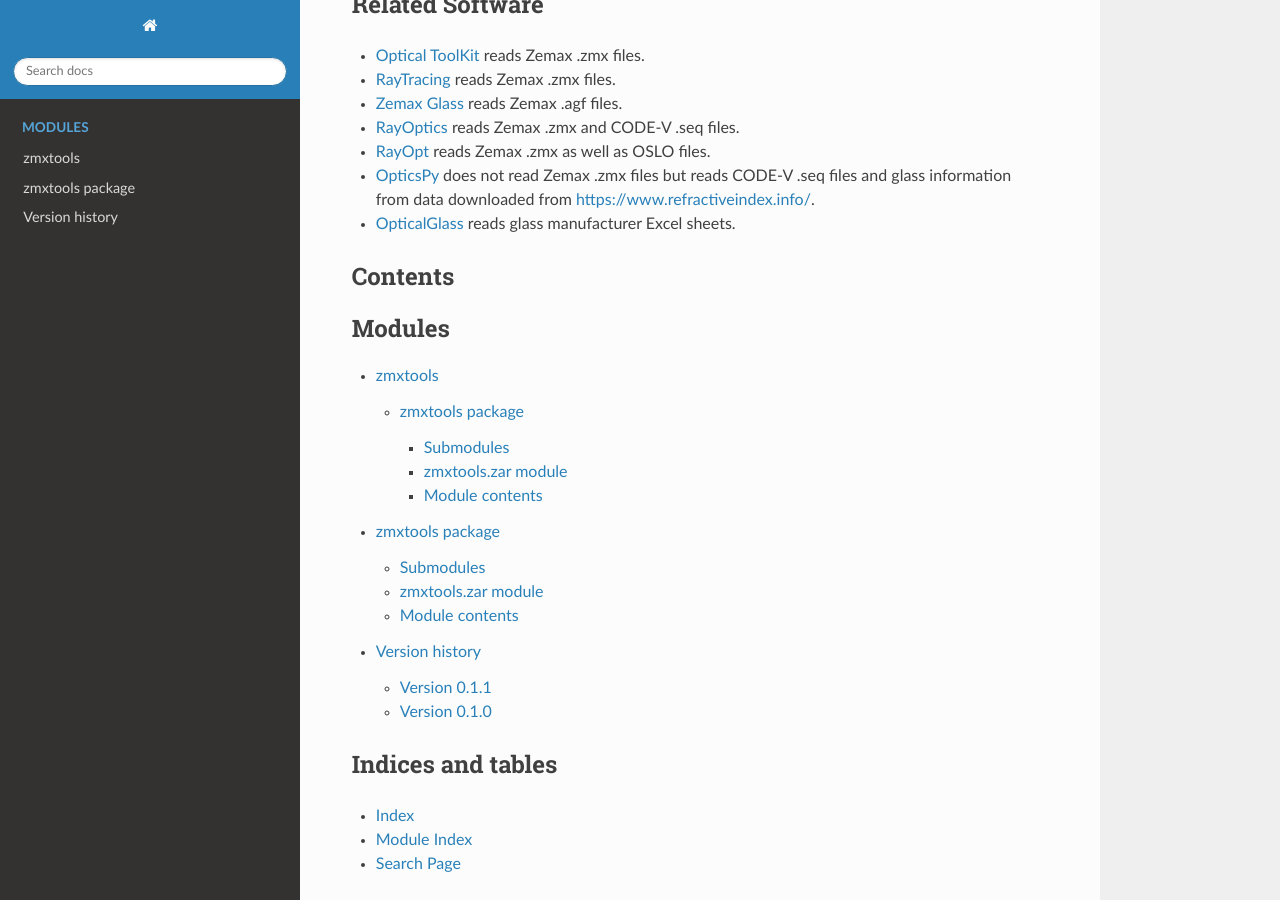
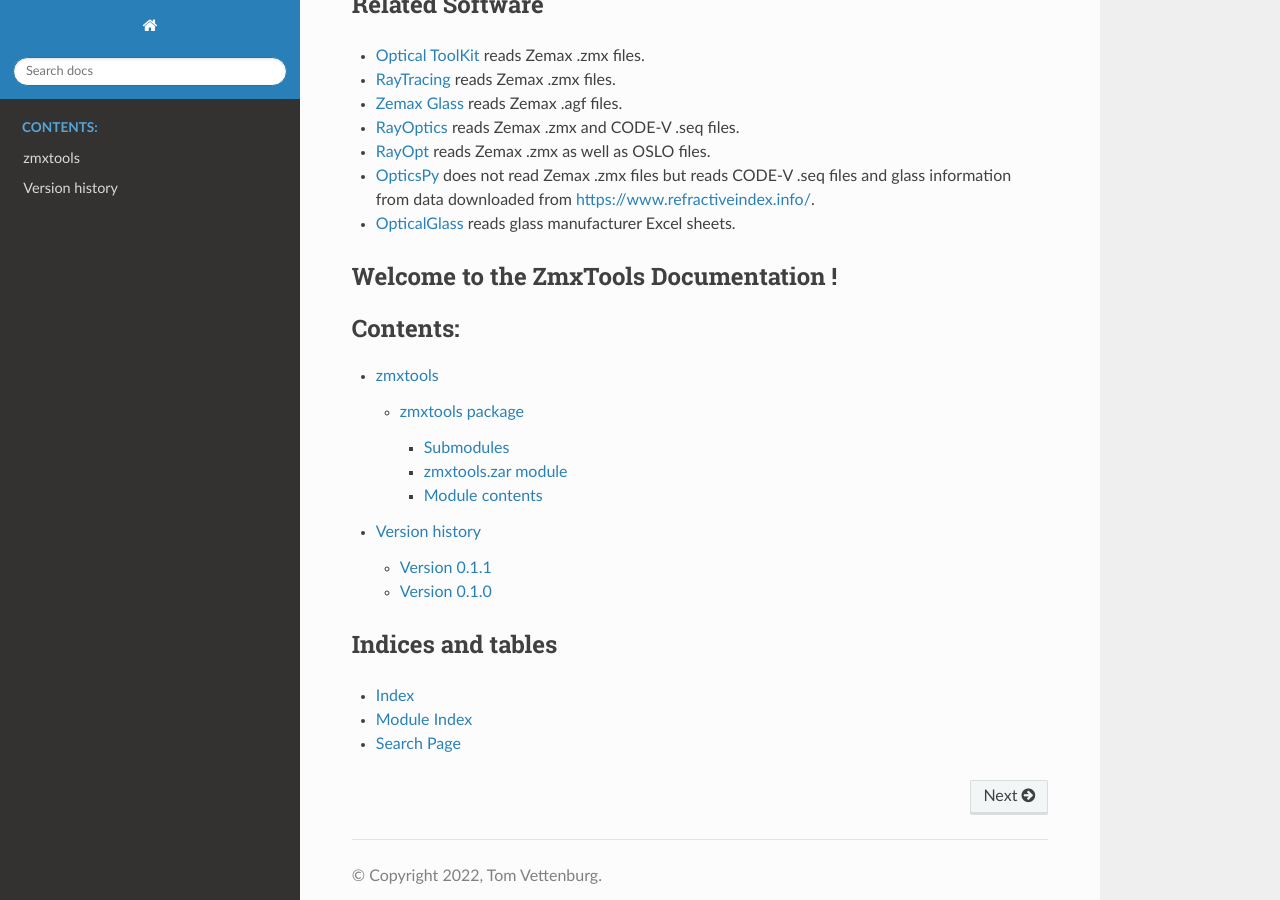
Before and after one commit to tttom/zmxtools, a Sphinx documentation site: the page built from docs/index.rst, in a window 1280 px wide and 900 px high, scrolled down 2287 px. Built offline with Sphinx 7.4.7 and the Read the Docs theme 2.0.0, drawn with Linux system fonts in a browser that asks for light colours.

Commit message:
Update docs TOC.

```diff
--- a/docs/index.rst
+++ b/docs/index.rst
@@ -1,15 +1,14 @@
 .. mdinclude:: ../README.md
 
-Contents
---------
+Welcome to the ZmxTools Documentation !
+---------------------------------------
 
 .. toctree::
   :maxdepth: 8
-  :caption: Modules
+  :caption: Contents:
 
   source/modules
-  source/zmxtools
-  source/changelog.rst
+  source/changelog
 
 
 Indices and tables
```
